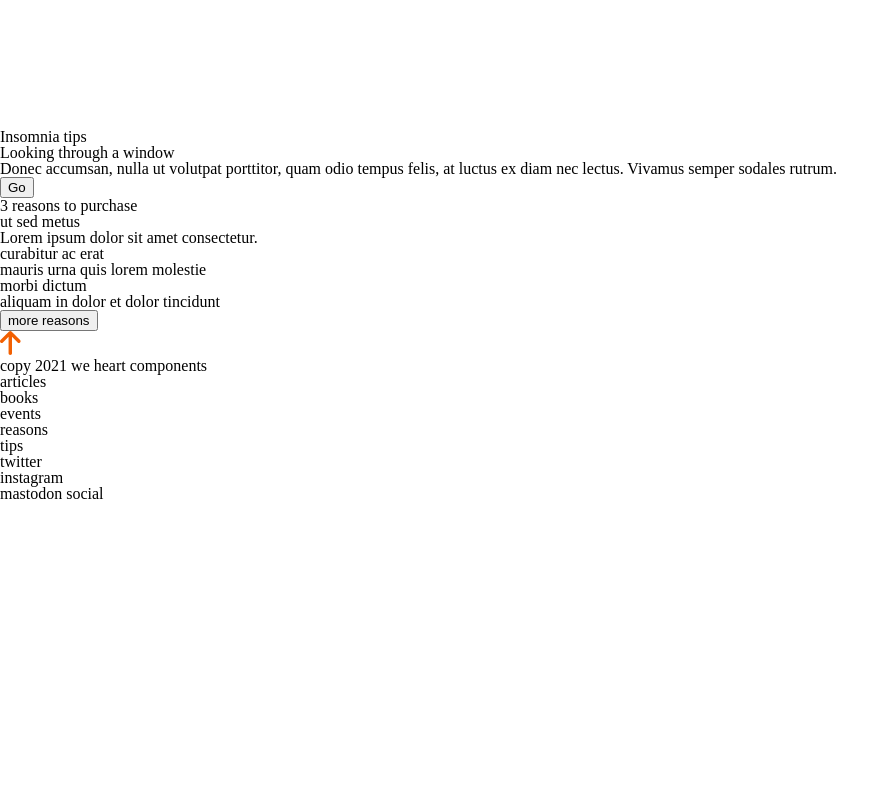
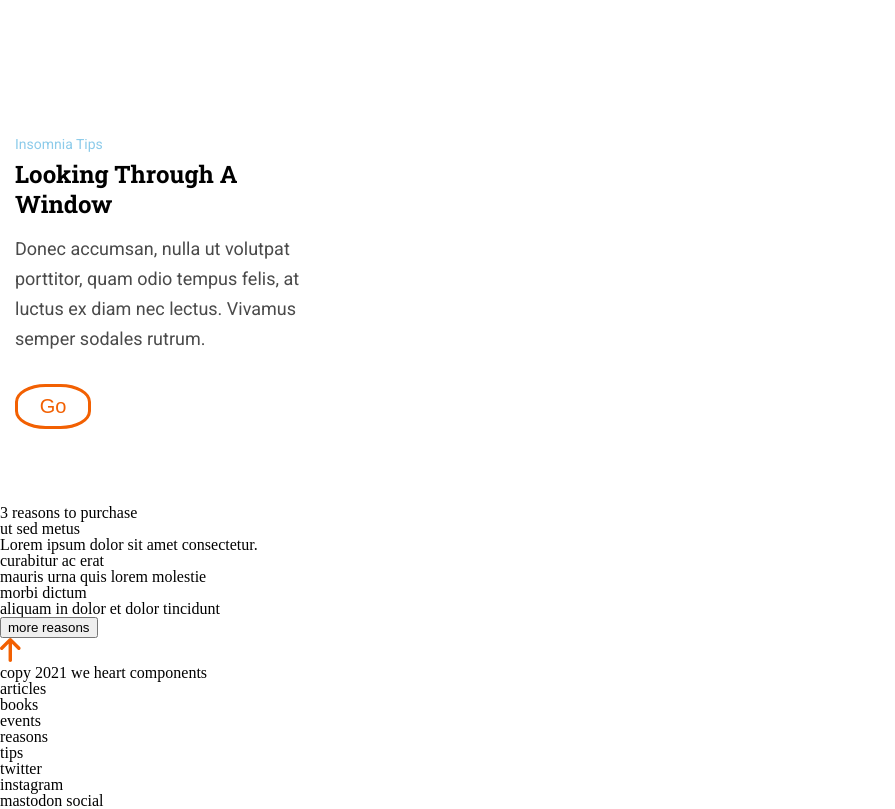
Before and after one commit to Adalab/modulo-1-evaluacion-final-mdanieladla, a website: page src/html/index.html in a window 1280 px wide. Shown: the part 780-1589 px from the top of the page, without its empty margins (0-895 px from the left). Before the commit the page ends 1282 px from the top, so only its background shows below. Drawn offline with nearby package versions, Linux system fonts and the light colour scheme; files that its build step writes are made by us from their sources; files whose address does not match are found by name.

Commit message:
import second section

```diff
--- a/src/scss/main.scss
+++ b/src/scss/main.scss
@@ -1,8 +1,8 @@
 @import 'core/variables';
 @import 'core/reset';
 @import 'components/links';
-@import 'layout/page';
+@import 'layout/first-section';
 @import 'layout/header';
 @import 'layout/hero';
 @import 'layout/footer';
-@import 'pages/index';
+@import 'layout/second-section';
```
